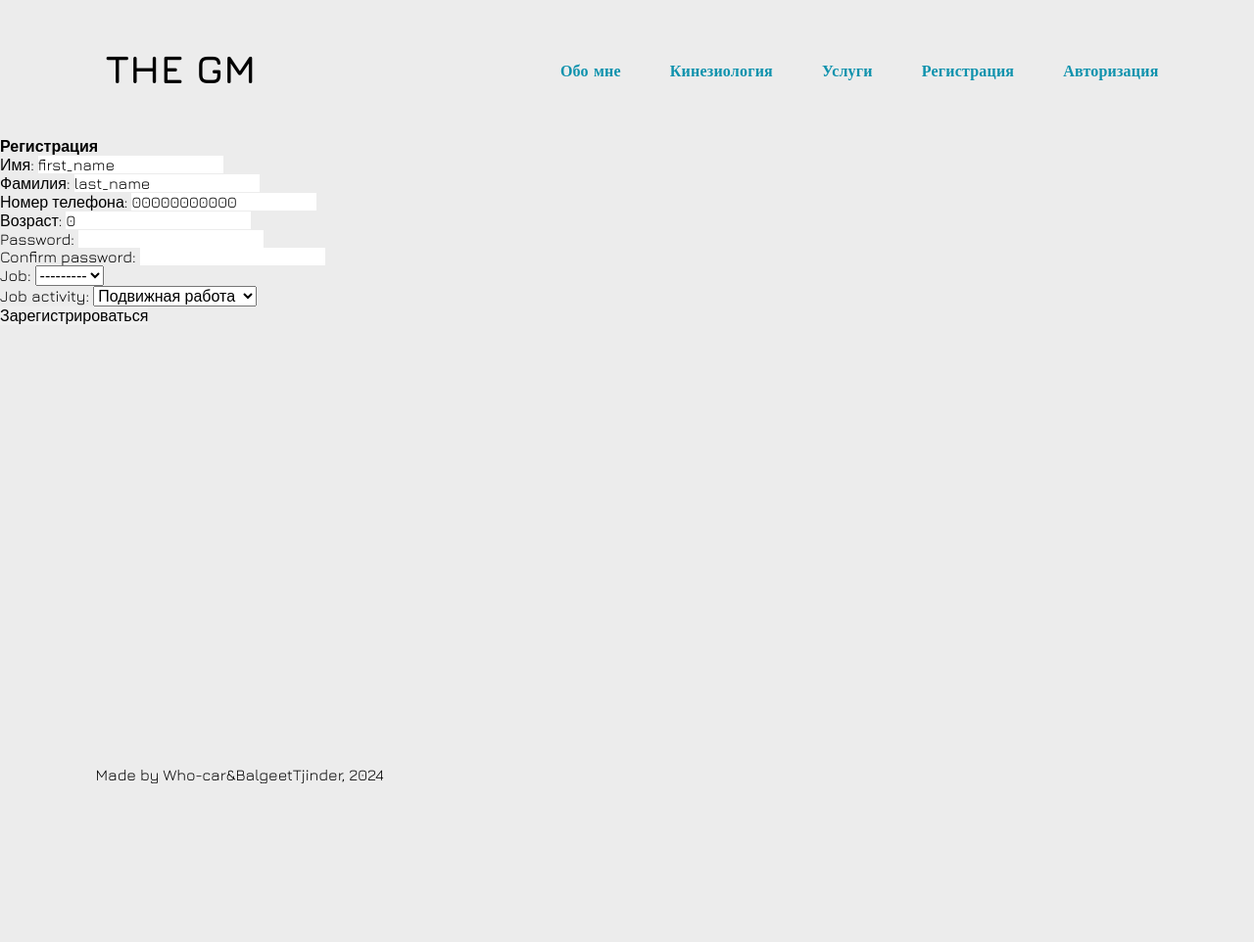
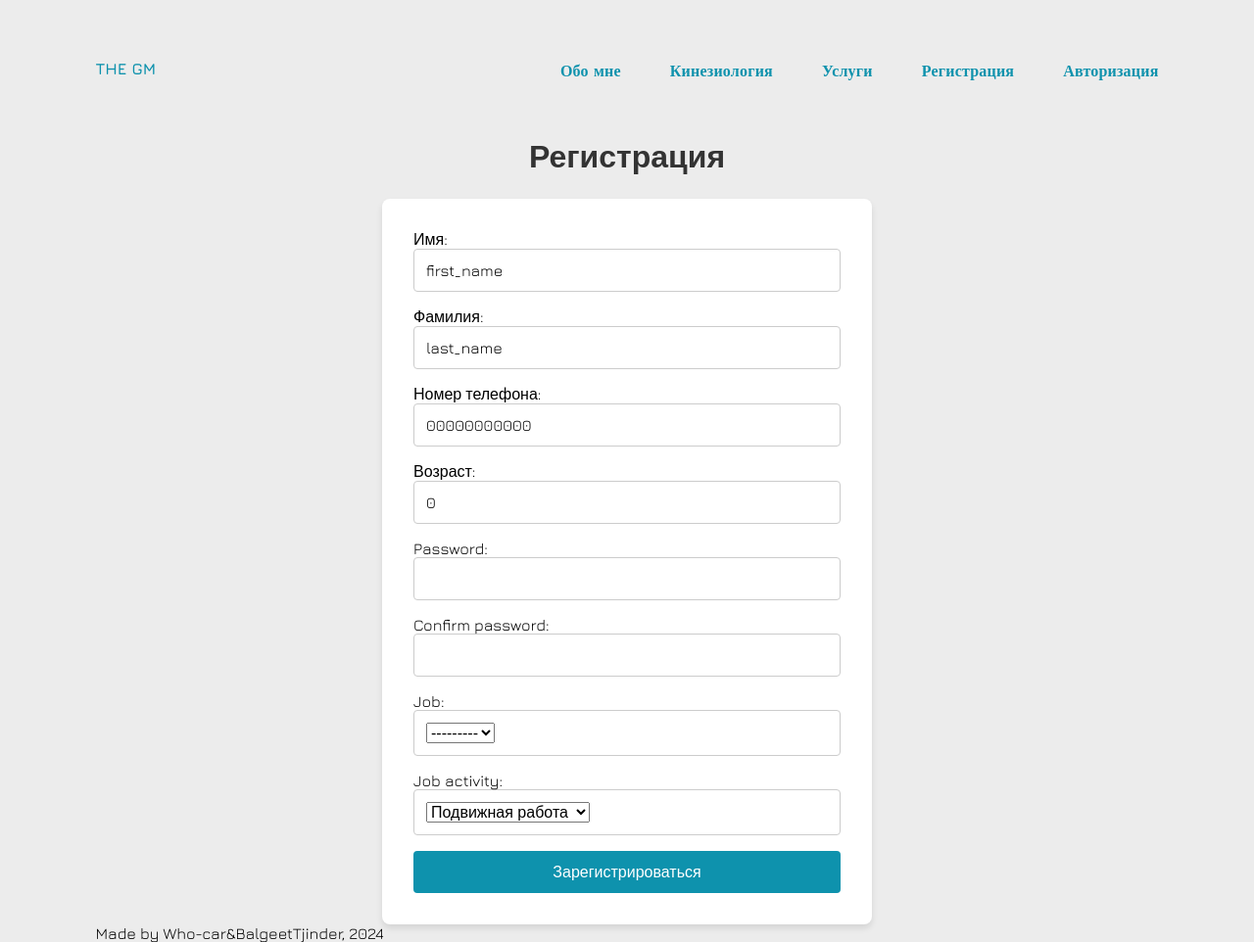
Before and after one commit to Who-car/django-massage-analytics, a Django app: page /registration/ in a window 1280 px wide. Shown: the whole page at 98% size. Before the commit the page ends 800 px from the top, so only its background shows below. Run offline with Django 5.2, Linux system fonts and the light colour scheme; data that the repository does not hold is empty.

Commit message:
refactor styles

```diff
--- a/massagemanager/settings.py
+++ b/massagemanager/settings.py
@@ -87,7 +87,7 @@ DATABASES = {
         'ENGINE': 'django.db.backends.postgresql',
         'NAME': 'massagemanager',
         'USER': 'postgres',
-        'PASSWORD': 'ab9q0rui',
+        'PASSWORD': '0000',
         'HOST': 'localhost',
         'PORT': '5432'
     }
--- a/web/static/css/main.css
+++ b/web/static/css/main.css
@@ -4,63 +4,48 @@
   box-sizing: border-box;
   margin: 0;
   padding: 0;
-  font-size: 16px;
-}
+  font-size: 16px; }
 
 h1, h2, h3, h4, h5, h6, p, span {
   font-size: inherit;
-  cursor: default;
-}
+  cursor: default; }
 
 input, button {
   font-family: inherit;
   font-size: inherit;
-  border: none;
-}
+  border: none; }
 
 input:focus, button:focus {
-  outline: none;
-}
+  outline: none; }
 
 ul, li {
-  list-style: none;
-}
+  list-style: none; }
 
 a {
   color: inherit;
-  text-decoration: inherit;
-}
+  text-decoration: inherit; }
 
 body {
-  font-family: "Jura", sans-serif;
-  background: #ECECEC;
-}
+  font-family: 'Jura', sans-serif;
+  background: #ECECEC; }
 
 html,
 body {
-  height: 100%;
-}
-
-html {
-  scroll-behavior: smooth;
-}
+  height: 100%; }
 
 .wrapper {
   overflow: hidden;
   display: flex;
   flex-direction: column;
-  min-height: 100%;
-}
+  min-height: 100%; }
 
-[class*=__container] {
+[class*="__container"] {
   padding: 0px 15px;
   max-width: 1115px;
-  margin: 0 auto;
-}
+  margin: 0 auto; }
 
 .main {
-  flex: 1 1 auto;
-}
+  flex: 1 1 auto; }
 
 .button {
   font-family: Jura;
@@ -70,10 +55,9 @@ html {
   cursor: pointer;
   position: relative;
   overflow: hidden;
-  transition: transform 0.3s ease;
-}
+  transition: transform 0.3s ease; }
   .button:before {
-  content: "";
+    content: '';
     position: absolute;
     height: 150px;
     width: 30px;
@@ -82,75 +66,57 @@ html {
     top: -40px;
     transform: rotate(37deg);
     opacity: 0.4;
-  animation: buttonGlare 3s infinite;
-}
+    animation: buttonGlare 3s infinite; }
 
 .button:hover {
-  transform: translateY(-5px);
-}
+  transform: translateY(-5px); }
 
 @keyframes buttonGlare {
   0% {
-    left: -15%;
-  }
+    left: -15%; }
   30% {
-    left: 110%;
-  }
+    left: 110%; }
   100% {
-    left: 110%;
-  }
-}
+    left: 110%; } }
 @keyframes rotate {
   from {
-    transform: rotate(0deg); /* начальное положение - 0 градусов поворота */
-  }
+    transform: rotate(0deg);
+    /* начальное положение - 0 градусов поворота */ }
   to {
-    transform: rotate(360deg); /* конечное положение - 360 градусов поворота (полный оборот) */
-  }
-}
+    transform: rotate(360deg);
+    /* конечное положение - 360 градусов поворота (полный оборот) */ } }
 .header .header__container {
   height: 140px;
   display: flex;
   align-items: center;
-  justify-content: space-between;
-}
-.header .header__logo h1 a{
-  display: flex;
-  margin: 10px;
-  font-size: 40px;
-}
+  justify-content: space-between; }
+.header .header__logo {
+  color: #0E92AD; }
 .header .header__navbar ul {
-  display: flex;
-}
+  display: flex; }
   .header .header__navbar ul li {
     color: #0E92AD;
     font-family: Jura;
     font-size: 20px;
     font-weight: 700;
-  letter-spacing: 0.2px;
-}
+    letter-spacing: 0.2px; }
     .header .header__navbar ul li:not(:last-child) {
-  margin-right: 50px;
-}
+      margin-right: 50px; }
 
 .welcome .welcome__container {
   display: grid;
-  grid-template: auto 1fr/auto auto;
-}
+  grid-template: auto 1fr / auto auto; }
 .welcome .welcome__text-box {
-  margin-top: 116px;
-}
+  margin-top: 116px; }
 .welcome .welcome__image-box {
   justify-self: end;
   grid-area: 1/2/3/2;
   position: relative;
   width: 540px;
   height: 540px;
-  display: grid;
-}
+  display: grid; }
 .welcome .welcome__button-box {
-  margin-top: 66px;
-}
+  margin-top: 66px; }
 .welcome .welcome__title {
   color: #323232;
   font-family: Jura;
@@ -158,18 +124,15 @@ html {
   font-style: normal;
   font-weight: 700;
   line-height: normal;
-  letter-spacing: 0.8px;
-}
+  letter-spacing: 0.8px; }
 .welcome .welcome__front-image {
   justify-self: center;
-  align-self: self-end;
-}
+  align-self: self-end; }
 .welcome .welcome__background-image {
   position: absolute;
   top: 50px;
   z-index: -1;
-  animation: rotate 300s infinite linear;
-}
+  animation: rotate 300s infinite linear; }
 .welcome .welcome__background-fill {
   position: absolute;
   top: 50px;
@@ -178,25 +141,21 @@ html {
   height: 540px;
   border-radius: 50%;
   background: rgba(46, 177, 183, 0.4);
-  filter: blur(40px);
-}
+  filter: blur(40px); }
 .welcome .welcome__button {
   background: #A1CDCF;
   padding: 12px 60px;
   font-size: 30px;
   font-weight: 400;
-  letter-spacing: 0.3px;
-}
+  letter-spacing: 0.3px; }
 
 .about {
   background: #A1CDCF;
   background-image: url(../../../img/benefit-background.png);
-  display: flex;
-}
+  display: flex; }
 
 .about__container {
-  margin: 154px auto;
-}
+  margin: 154px auto; }
 
 .about__text {
   display: flex;
@@ -204,8 +163,7 @@ html {
   align-items: end;
   justify-content: center;
   max-width: 552px;
-  width: 100%;
-}
+  width: 100%; }
   .about__text p {
     padding: 5px 40px;
     margin-right: -10px;
@@ -215,11 +173,9 @@ html {
     font-family: Jura;
     font-size: 30px;
     font-weight: 500;
-  letter-spacing: 0.3px;
-}
+    letter-spacing: 0.3px; }
     .about__text p:not(:last-child) {
-  margin-bottom: 30px;
-}
+      margin-bottom: 30px; }
 
 .about__slider {
   max-width: 657px;
@@ -228,20 +184,16 @@ html {
   position: relative;
   display: flex;
   justify-content: space-between;
-  align-items: center;
-}
+  align-items: center; }
   .about__slider .swiper {
     max-width: 484px;
     box-shadow: 0px 4px 4px 0px rgba(20, 20, 20, 0.25);
     border-radius: 15px;
-  height: 347px;
-}
+    height: 347px; }
   .about__slider .btn-prev {
-  margin-right: 10px;
-}
+    margin-right: 10px; }
   .about__slider .btn-next {
-  margin-left: 10px;
-}
+    margin-left: 10px; }
 
 .agitation__container .agitation__title {
   max-width: 1044px;
@@ -252,8 +204,7 @@ html {
   font-weight: 700;
   line-height: normal;
   letter-spacing: 0.5px;
-  margin-top: 37px;
-}
+  margin-top: 37px; }
 .agitation__container .agitation__subtitle {
   display: block;
   text-align: end;
@@ -265,30 +216,25 @@ html {
   line-height: normal;
   letter-spacing: 0.3px;
   margin-top: 74px;
-  margin-bottom: 41px;
-}
+  margin-bottom: 41px; }
 
 .benefit {
   background: #A1CDCF;
   background-image: url(../../../img/benefit-background.png);
-  padding-bottom: 100px;
-}
+  padding-bottom: 100px; }
   .benefit .benefit__container {
-  padding-top: 41px;
-}
+    padding-top: 41px; }
   .benefit .benefit__title {
     color: #000;
     font-family: Jura;
     font-size: 50px;
     font-weight: 700;
-  letter-spacing: 0.5px;
-}
+    letter-spacing: 0.5px; }
   .benefit .benefit__subtitle {
     padding: 11px 60px;
     border-radius: 10px;
     background: #ECECEC;
     display: block;
-  width: -moz-min-content;
     width: min-content;
     margin: 0 auto;
     color: #000;
@@ -296,73 +242,60 @@ html {
     font-size: 50px;
     font-weight: 700;
     letter-spacing: 0.5px;
-  margin-top: 81px;
-}
+    margin-top: 81px; }
   .benefit .benefit__contant {
     max-width: 1020px;
     margin: 0 auto;
     display: grid;
-  grid-template: auto auto/min-content 1fr 1fr 1fr min-content 1fr 1fr 1fr min-content;
+    grid-template: auto auto / min-content 1fr 1fr 1fr min-content 1fr 1fr 1fr min-content;
     margin-top: 82px;
-  margin-bottom: 91px;
-}
+    margin-bottom: 91px; }
   .benefit .benefit__img-1 {
     grid-column: 1/2;
     margin-left: 86px;
-  margin-bottom: 27px;
-}
+    margin-bottom: 27px; }
   .benefit .benefit__img-2 {
-  grid-column: 5/6;
-}
+    grid-column: 5/6; }
   .benefit .benefit__img-3 {
     margin-right: 86px;
-  grid-column: 9/10;
-}
-.benefit [class*=benefit__line] {
+    grid-column: 9/10; }
+  .benefit [class*="benefit__line"] {
     max-width: 197px;
     width: 100%;
     height: 1px;
     border: none;
     background-color: #323232;
     align-self: center;
-  justify-self: center;
-}
+    justify-self: center; }
   .benefit .benefit__line-1 {
-  grid-column: 2/5;
-}
+    grid-column: 2/5; }
   .benefit .benefit__line-2 {
-  grid-column: 6/9;
-}
-.benefit [class*=benefit__text] {
+    grid-column: 6/9; }
+  .benefit [class*="benefit__text"] {
     color: #000;
     font-family: Jura;
     font-size: 30px;
     font-weight: 600;
     letter-spacing: 0.3px;
-  margin-top: 20px;
-}
+    margin-top: 20px; }
   .benefit .benefit__text-1 {
     grid-column: 1/4;
     max-width: 262px;
-  justify-self: start;
-}
+    justify-self: start; }
   .benefit .benefit__text-2 {
     grid-column: 4/7;
     max-width: 201px;
-  justify-self: center;
-}
+    justify-self: center; }
   .benefit .benefit__text-3 {
     grid-column: 7/10;
     max-width: 262px;
-  justify-self: end;
-}
+    justify-self: end; }
   .benefit .benefit__description-wrapper {
     background-color: #ECECEC;
     height: 122px;
     display: flex;
     align-items: center;
-  justify-content: center;
-}
+    justify-content: center; }
   .benefit .benefit__description {
     max-width: 940px;
     display: block;
@@ -370,13 +303,11 @@ html {
     font-family: Jura;
     font-size: 35px;
     font-weight: 700;
-  letter-spacing: 0.35px;
-}
+    letter-spacing: 0.35px; }
 
 .services .services__title-wrapper {
   display: flex;
-  justify-content: end;
-}
+  justify-content: end; }
 .services .services__title {
   color: #000;
   font-family: Jura;
@@ -388,24 +319,18 @@ html {
   padding: 22px 32px;
   margin-right: -20px;
   margin-top: 20px;
-  margin-bottom: 50px;
-}
+  margin-bottom: 50px; }
 .services .services__contant {
   display: flex;
-  justify-content: space-between;
-}
+  justify-content: space-between; }
   .services .services__contant:nth-child(even) {
-  flex-direction: row-reverse;
-}
+    flex-direction: row-reverse; }
   .services .services__contant:not(:last-child) {
-  margin-bottom: 160px;
-}
+    margin-bottom: 160px; }
 .services .services__main-box {
-  text-align: center;
-}
+  text-align: center; }
 .services .services__img {
-  margin-bottom: 30px;
-}
+  margin-bottom: 30px; }
 .services .services__price {
   color: #000;
   font-family: Jura;
@@ -413,8 +338,7 @@ html {
   font-weight: 700;
   letter-spacing: 0.4px;
   display: block;
-  margin-bottom: 30px;
-}
+  margin-bottom: 30px; }
 .services .services__button {
   color: #323232;
   font-family: Jura;
@@ -424,20 +348,17 @@ html {
   padding: 17px 60px;
   background-color: #A1CDCF;
   display: block;
-  margin: 0 auto;
-}
+  margin: 0 auto; }
 .services .services__text-box {
   max-width: 430px;
-  width: 100%;
-}
+  width: 100%; }
 .services .services__text-box-title {
   color: #000;
   font-family: Jura;
   font-size: 40px;
   font-weight: 700;
   letter-spacing: 0.4px;
-  margin-bottom: 20px;
-}
+  margin-bottom: 20px; }
 .services .services__description {
   color: #000;
   font-family: Jura;
@@ -445,5 +366,72 @@ html {
   font-weight: 500;
   line-height: 27px;
   letter-spacing: 0.2px;
+  display: block; }
+
+/* Основные стили для формы */
+.form-registration {
+  max-width: 500px;
+  margin: 0 auto;
+  background: #ffffff;
+  padding: 2rem;
+  border-radius: 8px;
+  box-shadow: 0 4px 6px rgba(0, 0, 0, 0.1); }
+
+/* Заголовок формы */
+.form-registration__title {
+  font-size: 2rem;
+  color: #333;
+  text-align: center;
+  margin-bottom: 1.5rem; }
+
+/* Группа формы, содержащая label и input */
+.form-group {
+  margin-bottom: 1rem; }
+
+/* Стилизация label */
+.form-group__label {
   display: block;
-}/*# sourceMappingURL=main.css.map */
+  margin-bottom: 0.5rem;
+  color: #666; }
+
+/* Стилизация полей ввода */
+.form-group__input {
+  width: 100%;
+  padding: 0.75rem;
+  border-radius: 4px;
+  border: 1px solid #ccc; }
+
+/* Стилизация сообщений об ошибках */
+.form-group__error {
+  color: #d9534f;
+  /* Красный цвет ошибки */
+  font-size: 0.85rem;
+  margin-top: 0.25rem; }
+
+/* Кнопка отправки формы */
+.form-registration__submit {
+  display: block;
+  width: 100%;
+  padding: 0.75rem;
+  border: none;
+  border-radius: 4px;
+  background-color: #0E92AD;
+  /* Зелёная кнопка */
+  color: white;
+  font-size: 1rem;
+  cursor: pointer;
+  transition: background-color 0.3s; }
+
+.form-registration__submit:hover,
+.form-registration__submit:focus {
+  background-color: #0a6a7e; }
+
+/* Медиа запросы для адаптивности */
+@media (max-width: 768px) {
+  .form-registration {
+    padding: 1rem; }
+
+  .form-registration__title {
+    font-size: 1.5rem; } }
+
+/*# sourceMappingURL=main.css.map */
--- a/web/static/scss/base/_vendor.scss
+++ /dev/null
@@ -1 +0,0 @@
-//@import '../../node_modules/swiper/swiper-bundle.css'
--- /dev/null
+++ b/web/static/scss/forms/_base.scss
@@ -0,0 +1,74 @@
+/* Основные стили для формы */
+.form-registration {
+    max-width: 500px;
+    margin: 0 auto;
+    background: #ffffff;
+    padding: 2rem;
+    border-radius: 8px;
+    box-shadow: 0 4px 6px rgba(0, 0, 0, 0.1);
+  }
+
+  /* Заголовок формы */
+  .form-registration__title {
+    font-size: 2rem;
+    color: #333;
+    text-align: center;
+    margin-bottom: 1.5rem;
+  }
+
+  /* Группа формы, содержащая label и input */
+  .form-group {
+    margin-bottom: 1rem;
+  }
+
+  /* Стилизация label */
+  .form-group__label {
+    display: block;
+    margin-bottom: 0.5rem;
+    color: #666;
+  }
+
+  /* Стилизация полей ввода */
+  .form-group__input {
+    width: 100%;
+    padding: 0.75rem;
+    border-radius: 4px;
+    border: 1px solid #ccc;
+  }
+
+  /* Стилизация сообщений об ошибках */
+  .form-group__error {
+    color: #d9534f; /* Красный цвет ошибки */
+    font-size: 0.85rem;
+    margin-top: 0.25rem;
+  }
+
+  /* Кнопка отправки формы */
+  .form-registration__submit {
+    display: block;
+    width: 100%;
+    padding: 0.75rem;
+    border: none;
+    border-radius: 4px;
+    background-color: $text-blue; /* Зелёная кнопка */
+    color: white;
+    font-size: 1rem;
+    cursor: pointer;
+    transition: background-color 0.3s;
+  }
+
+  .form-registration__submit:hover,
+  .form-registration__submit:focus {
+    background-color: darken($text-blue, 10%);
+  }
+
+  /* Медиа запросы для адаптивности */
+  @media (max-width: 768px) {
+    .form-registration {
+      padding: 1rem;
+    }
+
+    .form-registration__title {
+      font-size: 1.5rem;
+    }
+  }
--- a/web/static/scss/main.scss
+++ b/web/static/scss/main.scss
@@ -9,10 +9,13 @@
 //vendor
 @import "./base/vendor";
 
-//blocks
-@import "./blocks/header";
-@import "./blocks/welcome";
-@import "./blocks/about";
-@import "./blocks/agitation";
-@import "./blocks/benefit";
-@import "./blocks/services";
+//welcome blocks
+@import "./welcome/header";
+@import "./welcome/welcome";
+@import "./welcome/about";
+@import "./welcome/agitation";
+@import "./welcome/benefit";
+@import "./welcome/services";
+
+//forms blocks
+@import "./forms/base";
--- a/web/static/scss/blocks/_header.scss
+++ b/web/static/scss/welcome/_header.scss
@@ -3,7 +3,11 @@
         height: 140px;
         display: flex;
         align-items: center;
-        justify-content: flex-end;
+        justify-content: space-between;
+    }
+
+    .header__logo {
+        color: $text-blue;
     }
 
     .header__navbar {
--- a/web/templates/web/registration.html
+++ b/web/templates/web/registration.html
@@ -1,13 +1,24 @@
 {% extends 'web/base.html' %}
+
 {% block content %}
-    <h2>Регистрация</h2>
-    {% if is_success %}
-        <p><b>Спасибо за регистрацию!</b></p>
-    {% else %}
-        <form action="" method="post">
-            {% csrf_token %}
-            {{ form.as_p }}
-            <button>Зарегистрироваться</button>
-        </form>
-    {% endif %}
-{% endblock %}
+<h2 class="form-registration__title">Регистрация</h2>
+{% if is_success %}
+<p><b>Спасибо за регистрацию!</b></p>
+{% else %}
+
+<form class="form-registration" method="POST" novalidate>
+  {% csrf_token %}
+  <div>
+    {% for field in form %}
+    <div class="form-group">
+      {{ field.label_tag }} <!-- Добавьте класс form-group__label к label -->
+      <div class="form-group__input">{{ field }}</div> <!-- Используйте фильтр add_class для добавления классов к полям ввода -->
+      {% if field.errors %} {% for error in field.errors %}
+      <div class="alert alert-danger form-group__error">{{ error }}</div>
+      {% endfor %} {% endif %}
+    </div>
+    {% endfor %}
+  </div>
+  <input type="submit" value="Зарегистрироваться" class="form-registration__submit" />
+</form>
+{% endif %} {% endblock %}
```
Also changed, not shown: web/templates/web/auth.html (+18 -8 lines), web/static/scss/welcome/_about.scss (renamed from web/static/scss/blocks/_about.scss), web/static/scss/welcome/_agitation.scss (renamed from web/static/scss/blocks/_agitation.scss), web/static/scss/welcome/_benefit.scss (renamed from web/static/scss/blocks/_benefit.scss), web/static/scss/welcome/_footer.scss (renamed from web/static/scss/blocks/_footer.scss), web/static/scss/welcome/_services.scss (renamed from web/static/scss/blocks/_services.scss), web/static/scss/welcome/_welcome.scss (renamed from web/static/scss/blocks/_welcome.scss), 1 other file. Lines whose indentation alone changed are shown as unchanged.
